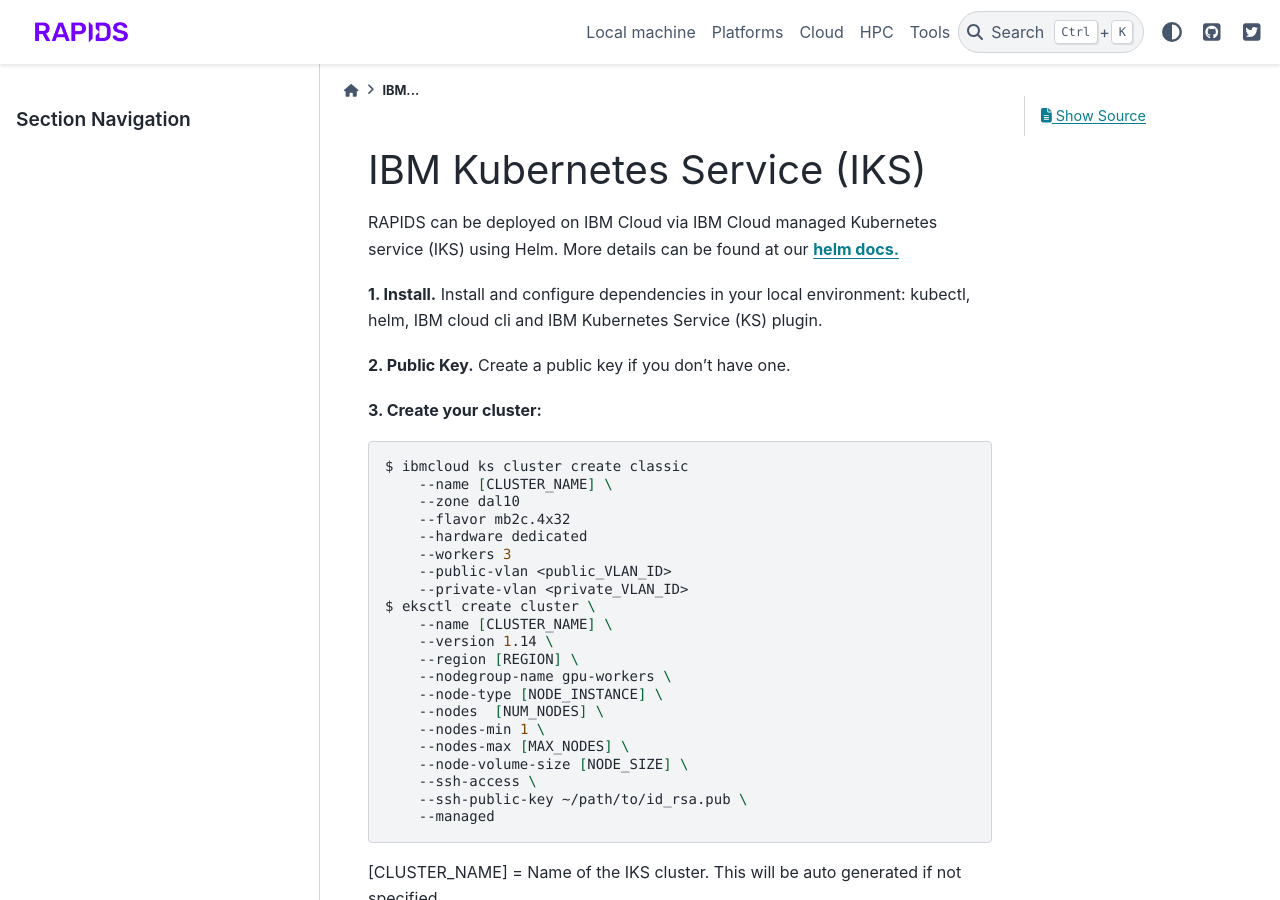
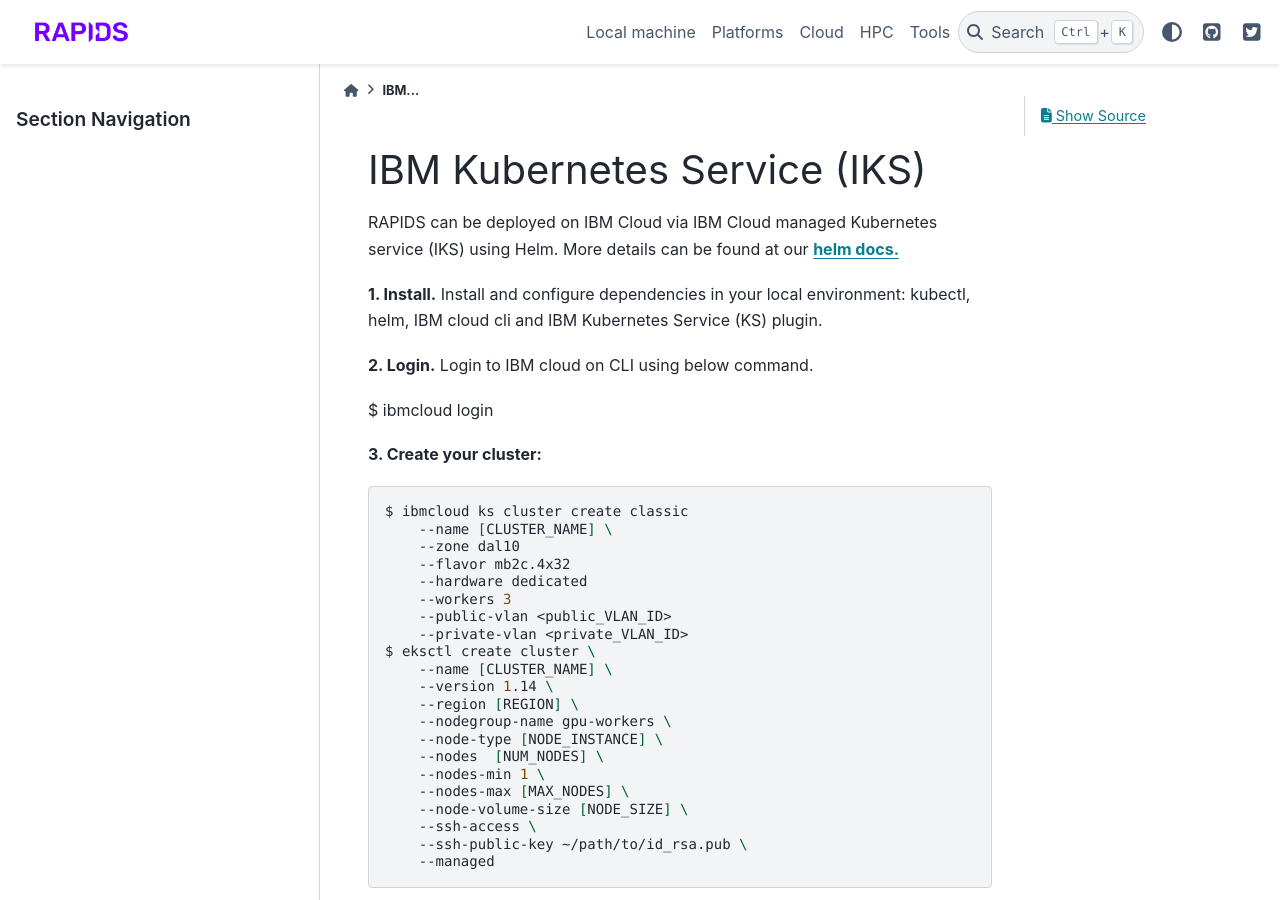
Before and after one commit to rapidsai/deployment, a Sphinx documentation site: the page built from source/cloud/IBM/iks.md, in a window 1280 px wide and 900 px high. Built offline with Sphinx 7.4.7 and the PyData theme 0.15.4, drawn with Linux system fonts in a browser that asks for light colours; pages that are not in the unit, such as notebooks, are missing from menus.

Commit message:
Update iks.md

```diff
--- a/source/cloud/IBM/iks.md
+++ b/source/cloud/IBM/iks.md
@@ -4,7 +4,9 @@ RAPIDS can be deployed on IBM Cloud via IBM Cloud managed Kubernetes service (IK
 
 **1. Install.** Install and configure dependencies in your local environment: kubectl, helm, IBM cloud cli and IBM Kubernetes Service (KS) plugin.
 
-**2. Public Key.** Create a public key if you don't have one.
+**2. Login.** Login to IBM cloud on CLI using below command.
+
+$ ibmcloud login
 
 **3. Create your cluster:**
 
```
